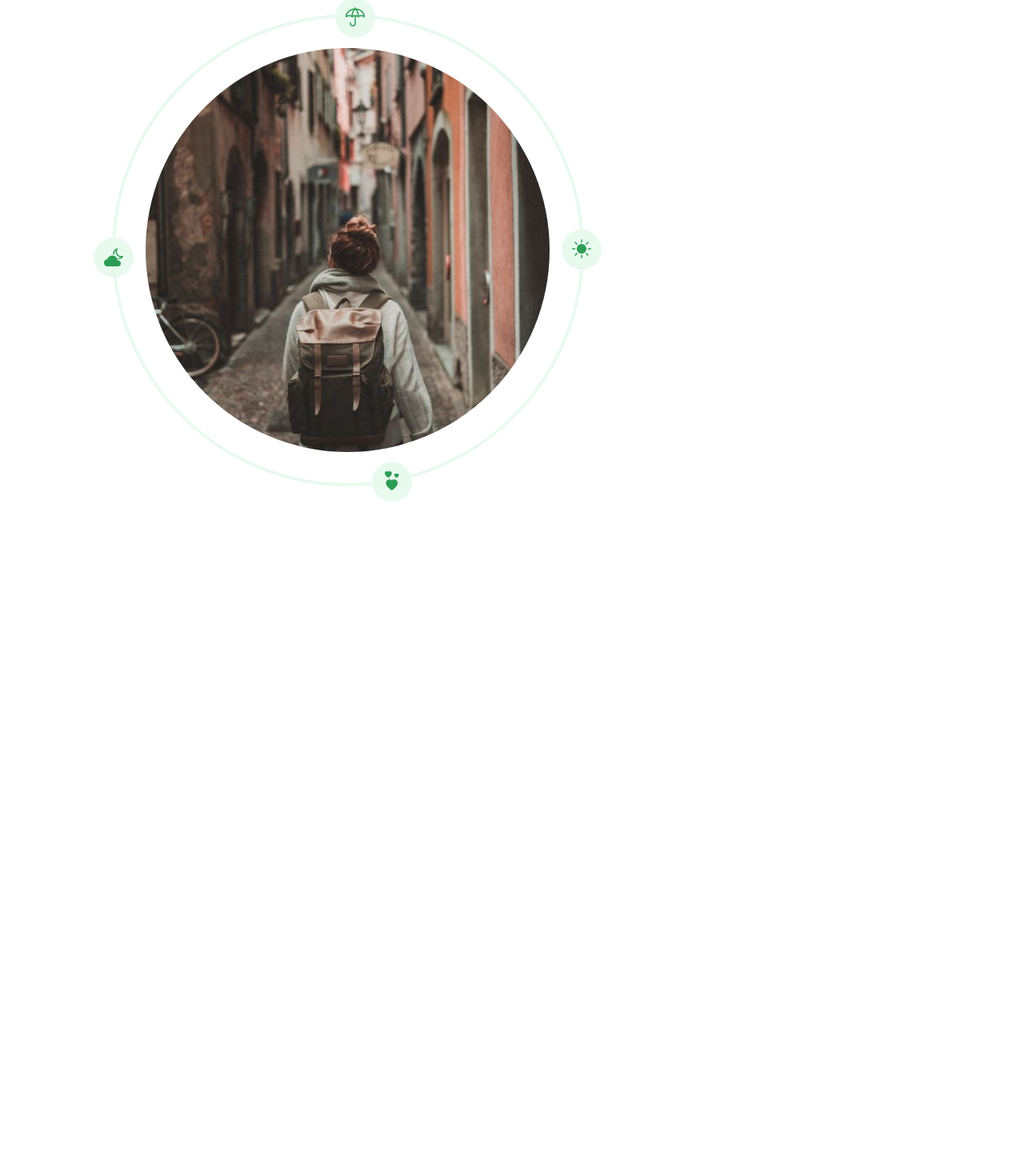
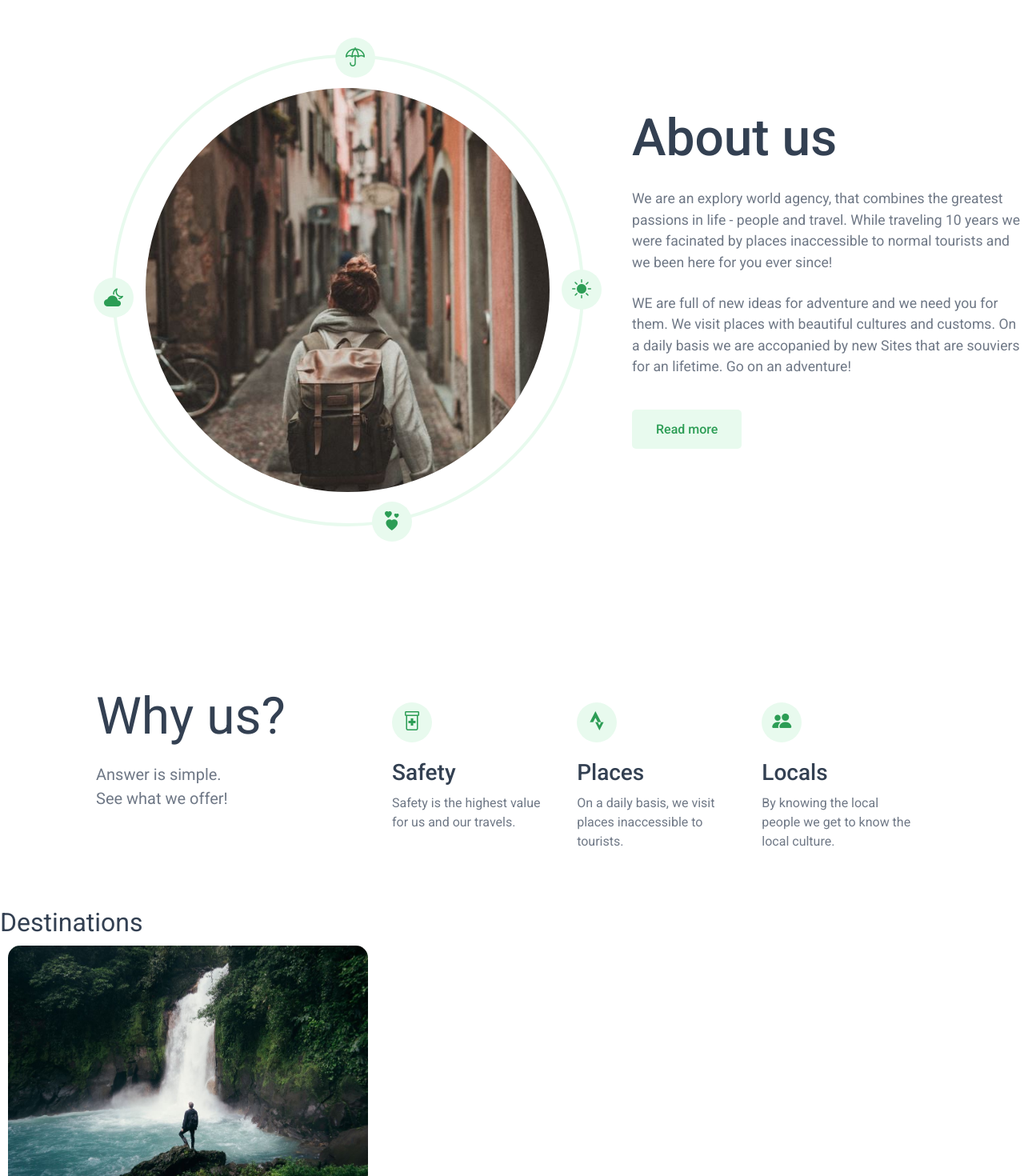
Before and after one commit to gaganjot99/react-prac, a React app: page / in a window 1280 px wide. Shown: the part 1286-2756 px from the top of the page at 80% size. Before the commit the page ends 2094 px from the top, so only its background shows below. Built offline with nearby package versions, Linux system fonts and the light colour scheme.

Commit message:
feat: add listing component

```diff
--- a/src/Components/Aboutus.js
+++ b/src/Components/Aboutus.js
@@ -23,9 +23,27 @@ const images = [
 
 const Aboutus = () => {
   return (
-    <div className="about-us-div relative-pos">
-      <Dialimages></Dialimages>
-      <Imagefade cssClass={"dial-slides"} images={images}></Imagefade>
+    <div className="about-us-div">
+      <div className="about-us-pic relative-pos">
+        <Dialimages></Dialimages>
+        <Imagefade cssClass={"dial-slides"} images={images}></Imagefade>
+      </div>
+      <div className="about-us-text">
+        <h1>About us</h1>
+        <p>
+          We are an explory world agency, that combines the greatest passions in
+          life - people and travel. While traveling 10 years we were facinated
+          by places inaccessible to normal tourists and we been here for you
+          ever since!
+        </p>
+        <p>
+          WE are full of new ideas for adventure and we need you for them. We
+          visit places with beautiful cultures and customs. On a daily basis we
+          are accopanied by new Sites that are souviers for an lifetime. Go on
+          an adventure!
+        </p>
+        <button className="green-text-btn theme-btn">Read more</button>
+      </div>
     </div>
   );
 };
--- a/src/Components/Comps.js
+++ b/src/Components/Comps.js
@@ -85,3 +85,79 @@ export const Dialimages = () => {
     </div>
   );
 };
+
+export const Pointline = () => {
+  return (
+    <div className="point-line">
+      <div className="point-line-header">
+        <h1>Why us?</h1>
+        <p>Answer is simple.</p>
+        <p>See what we offer!</p>
+      </div>
+      <div className="point-line-points">
+        <div className="point-line-item">
+          <i className="green-color bi bi-prescription2"></i>
+          <h2>Safety</h2>
+          <p>Safety is the highest value for us and our travels.</p>
+        </div>
+        <div className="point-line-item">
+          <i className="green-color bi bi-strava"></i>
+          <h2>Places</h2>
+          <p>On a daily basis, we visit places inaccessible to tourists.</p>
+        </div>
+        <div className="point-line-item">
+          <i className="green-color bi bi-people-fill"></i>
+          <h2>Locals</h2>
+          <p>By knowing the local people we get to know the local culture.</p>
+        </div>
+      </div>
+    </div>
+  );
+};
+
+const Listingitem = ({ name, price, info, img, ifnew }) => {
+  return (
+    <div className="listing-item">
+      <div className="listing-item-img">
+        <img src={img} alt="landscape of place"></img>
+        {ifnew && <div className="listing-new-tag"></div>}
+      </div>
+      <div className="listing-name-price">
+        <h2>{name}</h2>
+        <h3>
+          ${price}
+          <span className="small-text">/week</span>
+        </h3>
+      </div>
+      <p className="listing-item-info">
+        {info.length > 100 ? info.substring(0, 100) + "..." : info}
+        {info.length > 100 ? (
+          <button className="btn-no-border">Read more</button>
+        ) : null}
+      </p>
+    </div>
+  );
+};
+
+const destinations = [
+  {
+    name: "Cali, Indonesia",
+    price: 2800,
+    info: "Cali is an Beautiful island on the east of this Beautiful Meditarrean country. The beaches of this island are some of the most beautiful in the world.",
+    img: "images/land5.JPG",
+    ifnew: true,
+  },
+];
+
+export const Listing = () => {
+  return (
+    <div>
+      <h1>Destinations</h1>
+      <div>
+        {destinations.map((ele, i) => {
+          return <Listingitem {...ele} key={i}></Listingitem>;
+        })}
+      </div>
+    </div>
+  );
+};
--- a/src/Top.js
+++ b/src/Top.js
@@ -2,7 +2,7 @@ import React from "react";
 import { Lefttop, Righttop } from "./Components/Topcomps";
 
 import Navs from "./Components/Navs";
-import { Infoline } from "./Components/Comps";
+import { Infoline, Listing, Pointline } from "./Components/Comps";
 import Aboutus from "./Components/Aboutus";
 
 const Top = () => {
@@ -15,6 +15,8 @@ const Top = () => {
       </div>
       <Infoline></Infoline>
       <Aboutus></Aboutus>
+      <Pointline></Pointline>
+      <Listing></Listing>
     </div>
   );
 };
--- a/src/main.css
+++ b/src/main.css
@@ -46,6 +46,20 @@ ul {
   font-weight: 500;
 }
 
+.btn-no-border {
+  border: none;
+  background-color: inherit;
+  font-size: 1rem;
+  padding: 0;
+  margin: 0;
+  transition-duration: 0ms;
+}
+
+.btn-no-border:hover {
+  font-weight: 500;
+  color: var(--black);
+}
+
 .green-text {
   color: var(--green);
 }
@@ -72,6 +86,7 @@ ul {
 .small-text {
   font-weight: 400;
   color: #6f7680;
+  font-size: 1rem;
 }
 
 .large-text {
@@ -132,6 +147,12 @@ ul {
 
 .left-margin {
   margin-left: 120px;
+}
+
+img {
+  height: 100%;
+  width: 100%;
+  object-fit: cover;
 }
 
 .round-img {
@@ -320,6 +341,123 @@ div.each-slide {
   left: 32px;
 }
 
+.about-us-pic {
+  margin: 180px 60px 150px 140px;
+}
+
 .about-us-div {
-  margin: 180px 100px 200px 140px;
+  display: flex;
+  justify-content: flex-start;
+  align-items: center;
 }
+
+.about-us-text {
+  flex-basis: 42%;
+}
+
+.about-us-text h1 {
+  font-size: 4rem;
+  font-weight: 500;
+}
+
+.about-us-text p {
+  font-size: 1.1rem;
+  color: var(--gray);
+  margin: 25px 0;
+  line-height: 1.5;
+}
+
+.about-us-text button {
+  margin-top: 15px;
+}
+
+.point-line {
+  display: flex;
+  justify-content: space-between;
+  align-items: flex-start;
+  margin: 50px 120px;
+}
+
+.point-line-points {
+  display: flex;
+  justify-content: space-between;
+  align-items: flex-start;
+}
+
+.point-line-item {
+  flex-basis: 33%;
+  padding: 20px;
+}
+
+.point-line-header h1 {
+  font-size: 4rem;
+  width: 350px;
+  margin-bottom: 20px;
+}
+
+.point-line-header p {
+  font-size: 1.25rem;
+  color: var(--gray);
+  line-height: 1.5;
+}
+
+.point-line-item i {
+  background-color: var(--whitegreen);
+  padding: 10px;
+  border-radius: 50%;
+  font-size: 1.5rem;
+  height: 50px;
+  width: 50px;
+  display: block;
+  text-align: center;
+}
+
+.point-line-item h2 {
+  font-size: 1.75rem;
+  font-weight: 500;
+  margin: 21px 0 10px;
+}
+
+.point-line-item p {
+  line-height: 1.5;
+  color: var(--gray);
+}
+
+.listing-item {
+  display: flex;
+  flex-flow: column nowrap;
+  justify-content: center;
+  align-items: flex-start;
+  max-width: 450px;
+  max-height: 450px;
+  margin: 10px;
+}
+
+.listing-item-img {
+  border-radius: 15px;
+  overflow: hidden;
+}
+
+.listing-name-price {
+  display: flex;
+  justify-content: space-between;
+  align-items: center;
+  width: 100%;
+  margin: 25px 0;
+}
+
+.listing-name-price h2 {
+  font-size: 1.5rem;
+  font-weight: 500;
+}
+
+.listing-name-price h3 {
+  font-size: 1.5rem;
+  font-weight: 500;
+}
+
+.listing-item-info {
+  line-height: 1.5;
+  color: var(--gray);
+  text-align: justify;
+}
```
